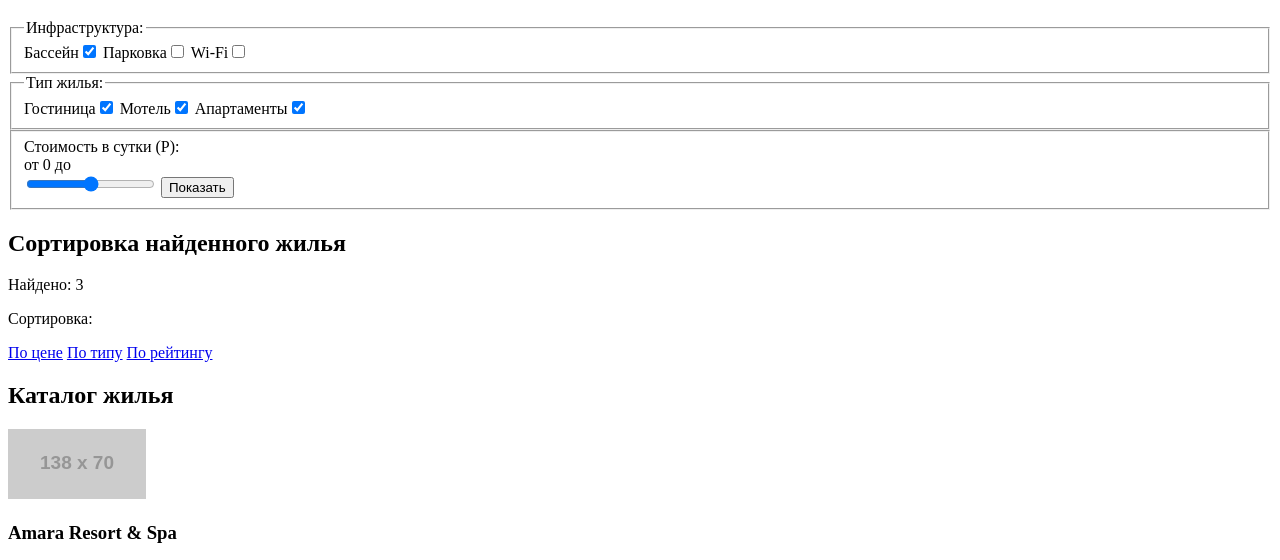
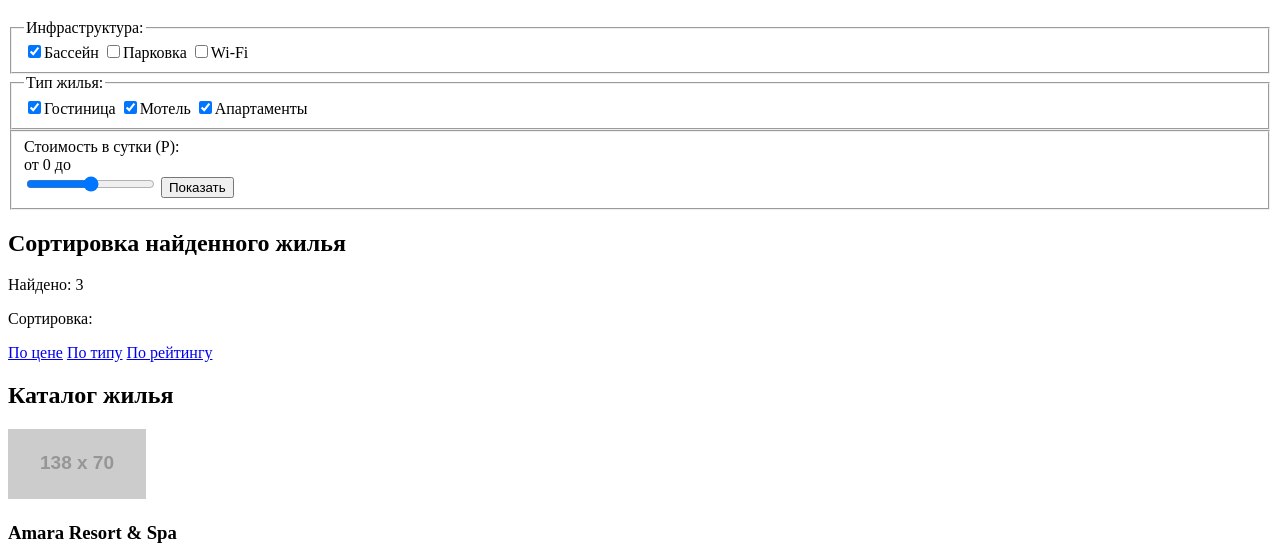
Before and after one commit to shuuji/208220-sedona, a plain HTML site: page hotels.html in a window 1280 px wide. Shown: the part 231-791 px from the top of the page. Drawn offline with Linux system fonts and the light colour scheme; placeholder pictures from the web are drawn by us.

Commit message:
Поправил чекбоксы и звезды

```diff
--- a/hotels.html
+++ b/hotels.html
@@ -23,15 +23,15 @@
       <form class="hotels-filter" id="hotels-filter-id" oninput="priceout.value=price.value">
         <fieldset>
           <legend>Инфраструктура:</legend>
-          <label>Бассейн<input type="checkbox" name="pool" id="pool" checked></label>
-          <label>Парковка<input type="checkbox" name="parking" id="parking"></label>
-          <label>Wi-Fi<input type="checkbox" name="wifi" id="wifi"></label>
+          <label><input type="checkbox" name="pool" id="pool" checked>Бассейн</label>
+          <label><input type="checkbox" name="parking" id="parking">Парковка</label>
+          <label><input type="checkbox" name="wifi" id="wifi">Wi-Fi</label>
         </fieldset>
         <fieldset>
           <legend>Тип жилья:</legend>
-          <label>Гостиница<input type="checkbox" name="hotel" id="hotel" checked></label>
-          <label>Мотель<input type="checkbox" name="motel" id="motel" checked></label>
-          <label>Апартаменты<input type="checkbox" name="apartments" id="apartments" checked></label>
+          <label><input type="checkbox" name="hotel" id="hotel" checked>Гостиница</label>
+          <label><input type="checkbox" name="motel" id="motel" checked>Мотель</label>
+          <label><input type="checkbox" name="apartments" id="apartments" checked>Апартаменты</label>
         </fieldset>
         <fieldset>
           <label for="price">Стоимость в сутки  (Р):</label>
@@ -69,12 +69,12 @@
             <a class="button-book" href="#">Забронировать</a>
           </div>
           <div class="rating">
-            <p>Рейтинг: 8,5</p>
             <i></i>
             <i></i>
             <i></i>
             <i></i>
             <i></i>
+            <p>Рейтинг: 8,5</p>
           </div>
         </article>
         <article class="catalog-item">
@@ -89,10 +89,10 @@
             <a class="button-book" href="#">Забронировать</a>
           </div>
           <div class="rating">
-            <p>Рейтинг: 8,9</p>
             <i></i>
             <i></i>
             <i></i>
+            <p>Рейтинг: 8,9</p>
           </div>
         </article>
         <article class="catalog-item">
@@ -107,9 +107,9 @@
             <a class="button-book" href="#">Забронировать</a>
           </div>
           <div class="rating">
-            <p>Рейтинг: 9,2</p>
             <i></i>
             <i></i>
+            <p>Рейтинг: 9,2</p>
           </div>
         </article>
       </section>
```
